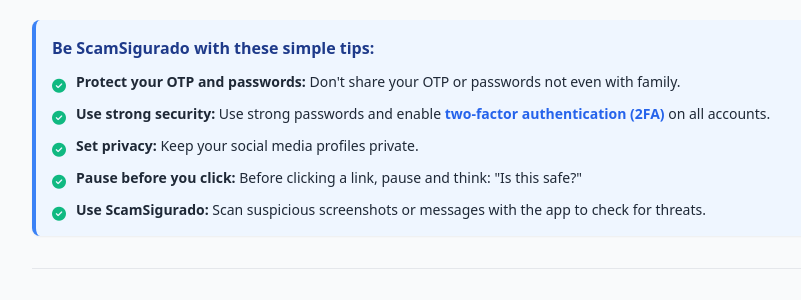
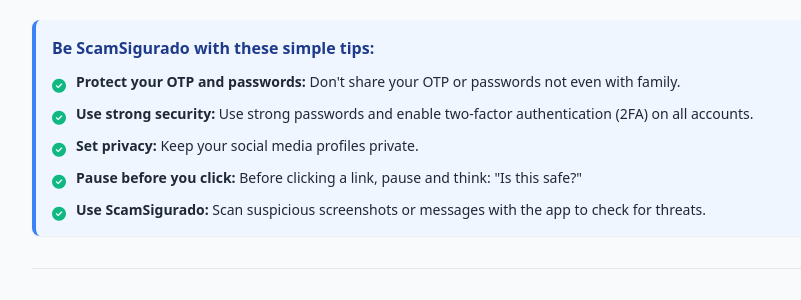
Before and after one commit to Eronixy/ScamSigurado, a Flask app: page /learn in a window 1280 px wide. Shown: the part 2708-3008 px from the top of the page, without its empty margins (248-1049 px from the left). Run offline with Flask 3, Linux system fonts and the light colour scheme; some libraries are stand-ins or nearby versions.

Commit message:
Removed blue highlight

```diff
--- a/templates/learn.html
+++ b/templates/learn.html
@@ -665,7 +665,7 @@
       <li>
         <strong class="font-semibold">Use strong security:</strong> Use strong
         passwords and enable
-        <strong class="text-blue-600">two-factor authentication (2FA)</strong> on
+        two-factor authentication (2FA) on
         all accounts.
       </li>
       <li>
```
